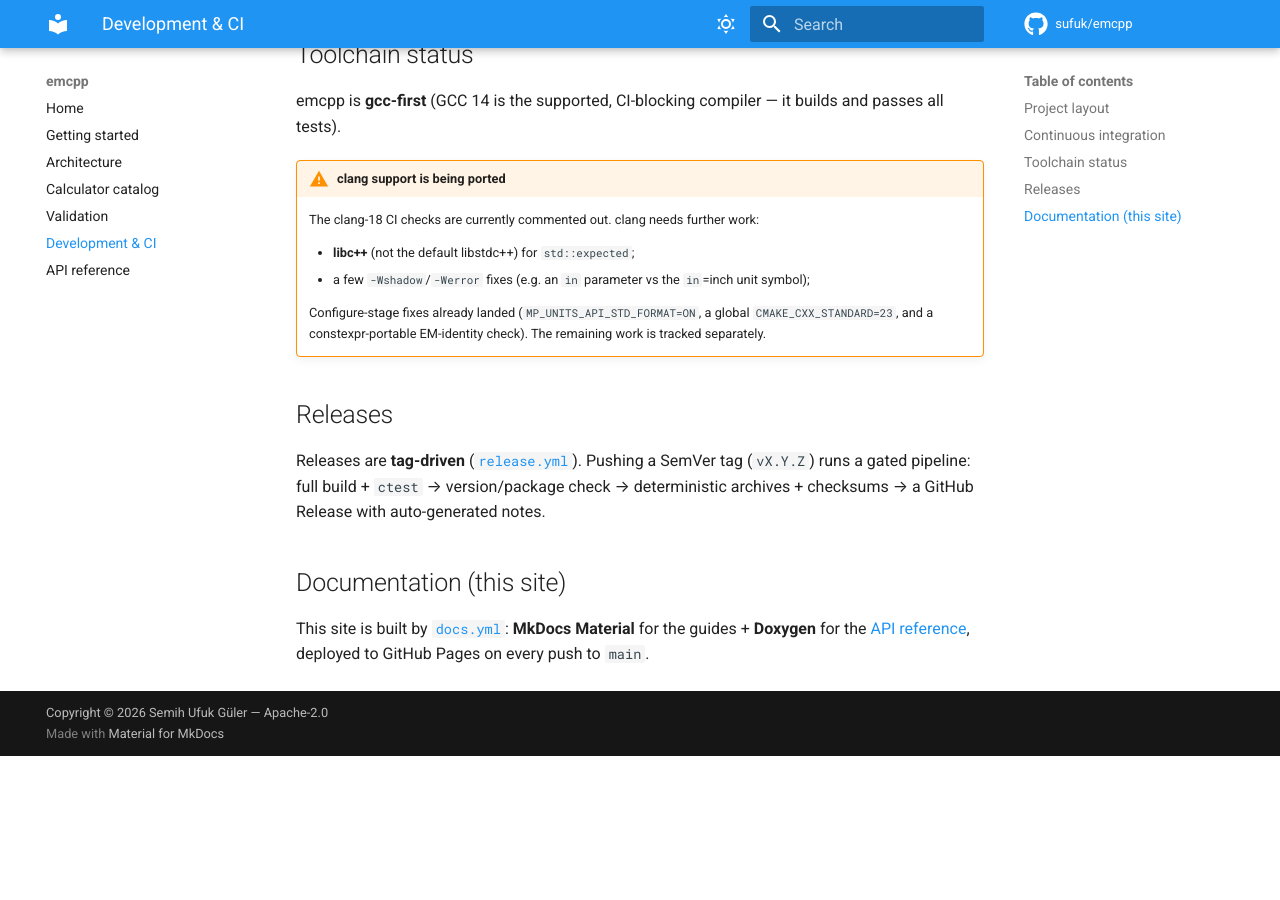
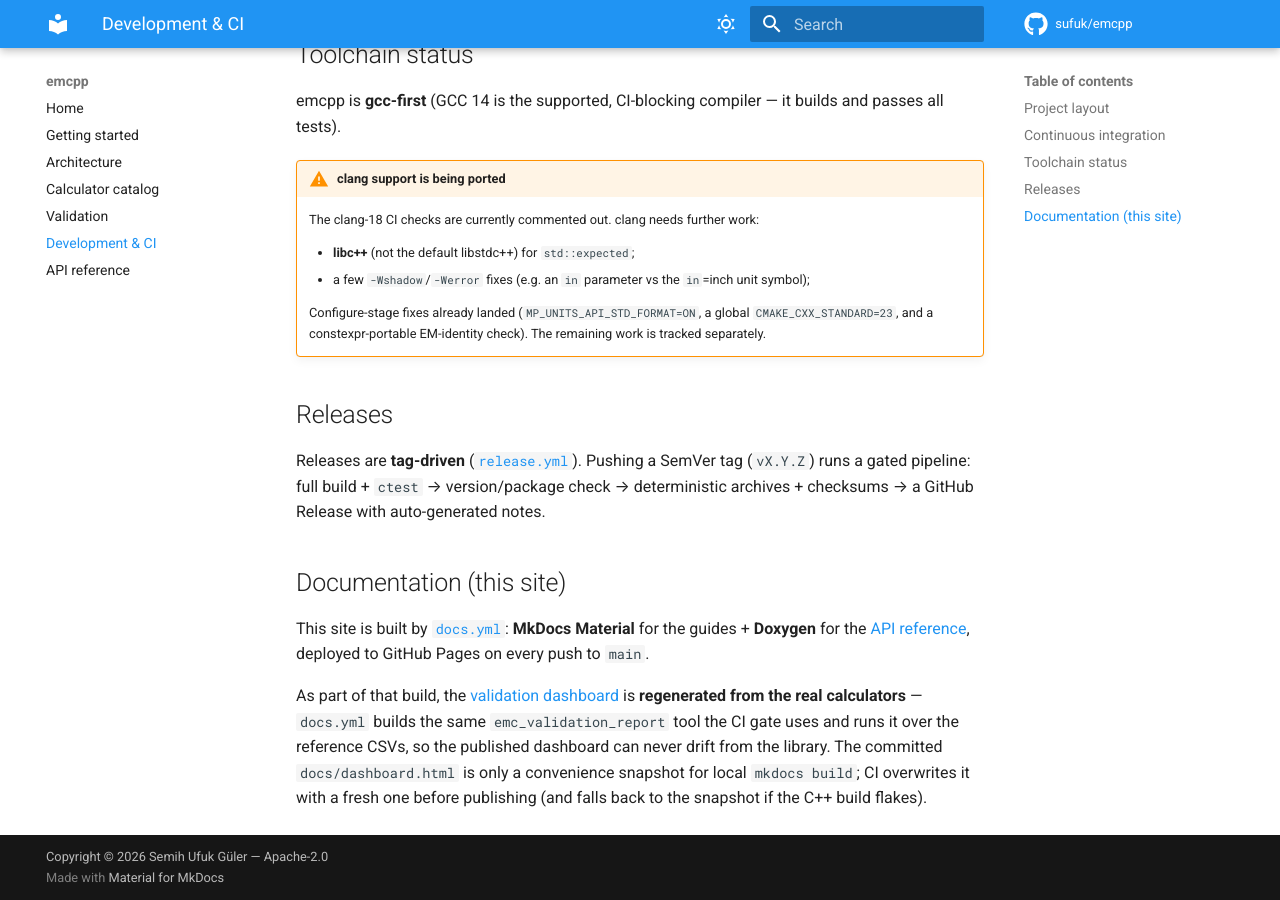
Before and after one commit to sufuk/emcpp, an MkDocs documentation site: the page built from docs/development.md, in a window 1280 px wide and 900 px high, scrolled down 799 px. Built offline with MkDocs 1.6.1 and Material for MkDocs 9.7.7, drawn with Linux system fonts in a browser that asks for light colours; comment, search, counter and statistics services are not loaded; before the commit the page ends 1555 px from its top, so only the background shows below that.

Commit message:
docs: regenerate the validation dashboard live during the Pages build
docs/dashboard.html shipped as a hand-committed snapshot that could drift from
the calculators. docs.yml now builds the same emc_validation_report tool the CI
gate uses and regenerates docs/dashboard.html from the reference CSVs before
`mkdocs build`, so the published dashboard always matches the library.

- docs.yml: add a gcc-14 toolchain + cached configure/build of
  emc_validation_report (EMC_BUILD_EXAMPLES=ON, required for the target),
  isolated into cmake-build/ so the configure-retry's `rm -rf` never deletes
  the Doxygen output in build/doxygen. Regenerate docs/dashboard.html, then
  mkdocs copies it into the site. Whole section is non-blocking: on a C++ build
  flake it warns and publishes the committed snapshot.
- Gate the Pages deploy to refs/heads/main and key the concurrency group by ref
  so a non-main verification dispatch can't cancel a live main deploy.
- Document the live regeneration in development.md / validation.md.

```diff
--- a/docs/development.md
+++ b/docs/development.md
@@ -42,3 +42,5 @@
 ## Documentation (this site)
 
 This site is built by [`docs.yml`](https://github.com/sufuk/emcpp/blob/main/.github/workflows/docs.yml): **MkDocs Material** for the guides + **Doxygen** for the [API reference](api/index.html), deployed to GitHub Pages on every push to `main`.
+
+As part of that build, the [validation dashboard](dashboard.html) is **regenerated from the real calculators** — `docs.yml` builds the same `emc_validation_report` tool the CI gate uses and runs it over the reference CSVs, so the published dashboard can never drift from the library. The committed `docs/dashboard.html` is only a convenience snapshot for local `mkdocs build`; CI overwrites it with a fresh one before publishing (and falls back to the snapshot if the C++ build flakes).
```
Also changed, not shown: docs/validation.md (+2 -0 lines), 1 other file.
